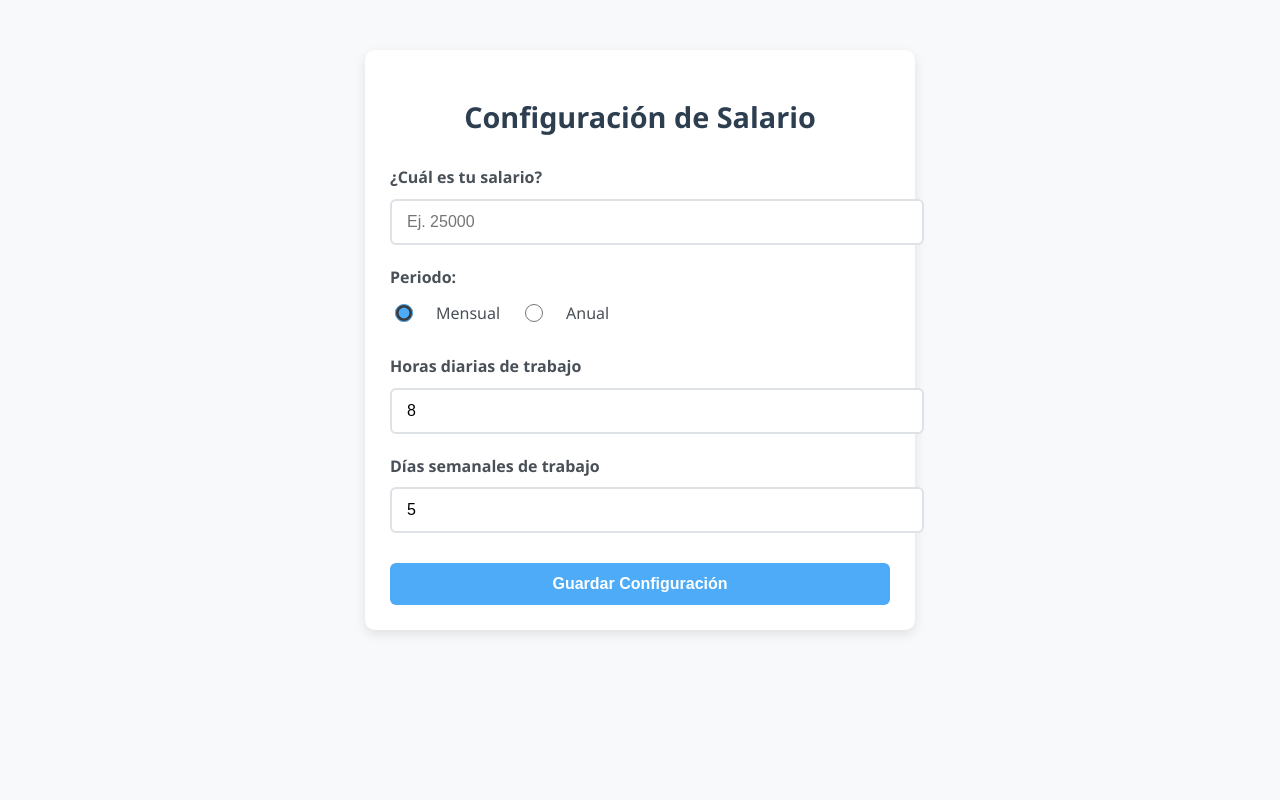
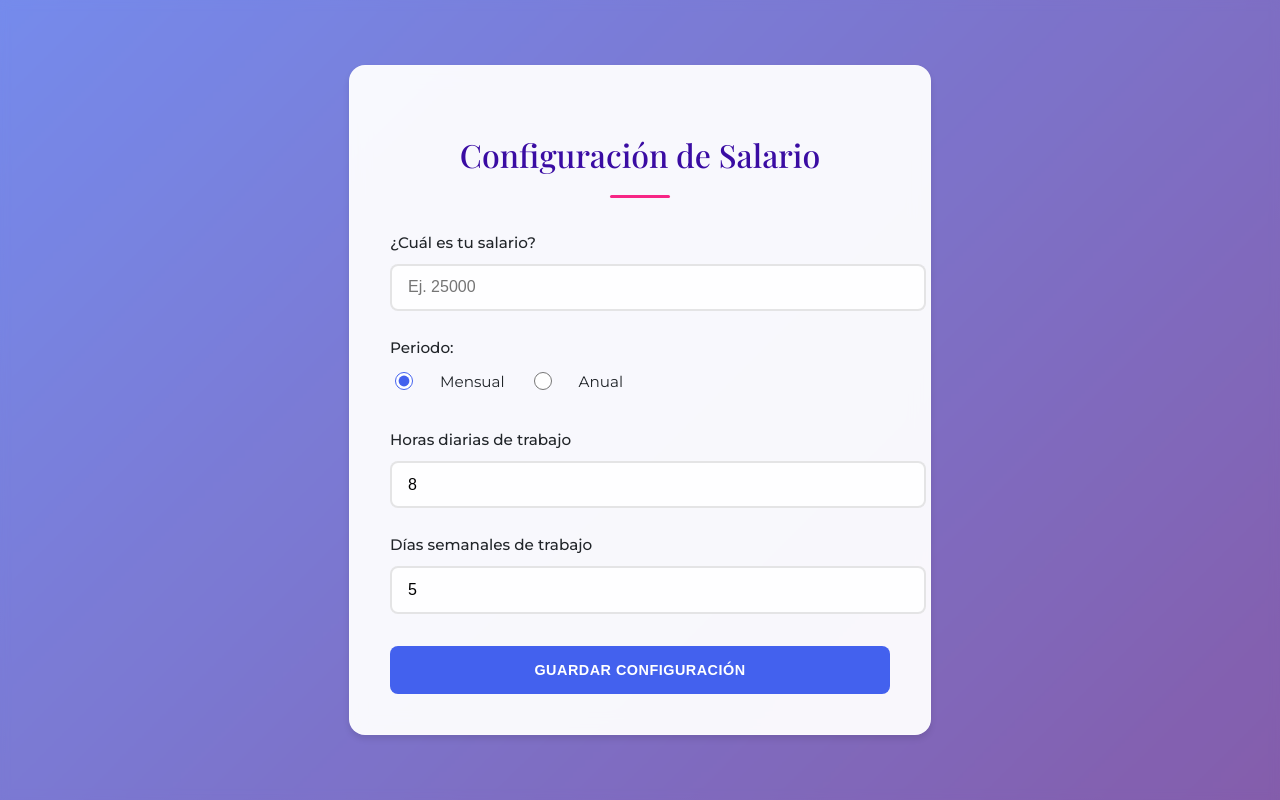
Before and after one commit to norahmartinn/horas.trabajo, a plain HTML site: page index.html in a window 1280 px wide. Drawn offline with nearby package versions, Linux system fonts and the light colour scheme.

Commit message:
Update style.css

```diff
--- a/style.css
+++ b/style.css
@@ -1,101 +1,161 @@
-/* Estilos generales */
+/* Estilos base y fuente profesional */
+:root {
+    --primary-color: #4361ee;
+    --secondary-color: #3a0ca3;
+    --accent-color: #f72585;
+    --light-color: #f8f9fa;
+    --dark-color: #212529;
+    --shadow: 0 4px 6px rgba(0, 0, 0, 0.1);
+}
+
 body {
-    font-family: 'Segoe UI', Tahoma, Geneva, Verdana, sans-serif;
-    line-height: 1.6;
+    font-family: 'Montserrat', sans-serif;
+    line-height: 1.7;
     margin: 0;
-    padding: 20px;
-    background-color: #f8f9fa;
-    color: #343a40;
+    min-height: 100vh;
+    display: flex;
+    justify-content: center;
+    align-items: center;
+    background: linear-gradient(135deg, #667eea 0%, #764ba2 100%);
+    color: var(--dark-color);
+    position: relative;
+    overflow-x: hidden;
+}
+
+.background-overlay {
+    position: fixed;
+    top: 0;
+    left: 0;
+    width: 100%;
+    height: 100%;
+    background: rgba(255, 255, 255, 0.1);
+    backdrop-filter: blur(5px);
+    z-index: -1;
+}
+
+.app-container {
+    width: 100%;
+    max-width: 1200px;
+    padding: 2rem;
+    display: flex;
+    justify-content: center;
 }
 
 /* Contenedor principal */
 .container {
+    width: 100%;
     max-width: 500px;
-    margin: 30px auto;
-    padding: 25px;
-    background: #ffffff;
-    border-radius: 10px;
-    box-shadow: 0 4px 12px rgba(0, 0, 0, 0.1);
-    transition: all 0.3s ease;
+    padding: 2.5rem;
+    background: rgba(255, 255, 255, 0.95);
+    border-radius: 16px;
+    box-shadow: var(--shadow);
+    transition: all 0.4s cubic-bezier(0.175, 0.885, 0.32, 1.275);
+    backdrop-filter: blur(10px);
+    border: 1px solid rgba(255, 255, 255, 0.3);
 }
 
 .container:hover {
-    box-shadow: 0 6px 16px rgba(0, 0, 0, 0.15);
+    transform: translateY(-5px);
+    box-shadow: 0 15px 30px rgba(0, 0, 0, 0.2);
 }
 
 h1 {
+    font-family: 'Playfair Display', serif;
     text-align: center;
-    color: #2c3e50;
-    margin-bottom: 25px;
-    font-size: 1.8rem;
+    color: var(--secondary-color);
+    margin-bottom: 2rem;
+    font-size: 2rem;
+    font-weight: 500;
+    position: relative;
+}
+
+h1::after {
+    content: '';
+    display: block;
+    width: 60px;
+    height: 3px;
+    background: var(--accent-color);
+    margin: 0.8rem auto;
+    border-radius: 3px;
 }
 
 /* Grupos de input */
 .input-group {
-    margin-bottom: 20px;
+    margin-bottom: 1.5rem;
 }
 
 .input-group label {
     display: block;
-    margin-bottom: 8px;
-    font-weight: 600;
-    color: #495057;
+    margin-bottom: 0.5rem;
+    font-weight: 500;
+    color: var(--dark-color);
+    font-size: 0.95rem;
 }
 
 .input-group input[type="number"] {
     width: 100%;
-    padding: 12px 15px;
-    border: 2px solid #dee2e6;
-    border-radius: 6px;
-    font-size: 16px;
-    transition: border-color 0.3s;
+    padding: 0.8rem 1rem;
+    border: 2px solid rgba(0, 0, 0, 0.1);
+    border-radius: 8px;
+    font-size: 1rem;
+    transition: all 0.3s;
+    background: rgba(255, 255, 255, 0.8);
 }
 
 .input-group input[type="number"]:focus {
-    border-color: #4dabf7;
+    border-color: var(--primary-color);
     outline: none;
-    box-shadow: 0 0 0 3px rgba(77, 171, 247, 0.2);
+    box-shadow: 0 0 0 3px rgba(67, 97, 238, 0.2);
 }
 
 /* Radio buttons */
 .radio-group {
     display: flex;
-    gap: 20px;
-    margin-top: 10px;
+    gap: 1.5rem;
+    margin-top: 0.5rem;
 }
 
 .radio-group label {
-    font-weight: normal;
+    font-weight: 400;
     display: flex;
     align-items: center;
-    gap: 8px;
+    gap: 0.5rem;
     cursor: pointer;
+    transition: color 0.3s;
+}
+
+.radio-group label:hover {
+    color: var(--primary-color);
 }
 
 .radio-group input[type="radio"] {
     width: 18px;
     height: 18px;
-    accent-color: #4dabf7;
+    accent-color: var(--primary-color);
 }
 
 /* Botones */
 button {
-    background-color: #4dabf7;
+    background: var(--primary-color);
     color: white;
     border: none;
-    padding: 12px 20px;
-    border-radius: 6px;
+    padding: 1rem;
+    border-radius: 8px;
     cursor: pointer;
-    font-size: 16px;
+    font-size: 1rem;
     font-weight: 600;
     width: 100%;
-    transition: all 0.3s;
-    margin-top: 10px;
+    transition: all 0.3s ease;
+    margin-top: 0.5rem;
+    letter-spacing: 0.5px;
+    text-transform: uppercase;
+    font-size: 0.9rem;
 }
 
 button:hover {
-    background-color: #339af0;
+    background: var(--secondary-color);
     transform: translateY(-2px);
+    box-shadow: 0 7px 14px rgba(0, 0, 0, 0.1);
 }
 
 button:active {
@@ -104,14 +164,41 @@ button:active {
 
 /* Resultado */
 #result {
-    margin-top: 25px;
-    padding: 15px;
-    background-color: #e7f5ff;
-    border-radius: 6px;
-    border-left: 4px solid #4dabf7;
+    margin-top: 2rem;
+    padding: 1.5rem;
+    background: rgba(67, 97, 238, 0.1);
+    border-radius: 8px;
+    border-left: 4px solid var(--accent-color);
     display: none;
     font-size: 1.1rem;
-    line-height: 1.5;
+    line-height: 1.6;
+    animation: fadeIn 0.5s ease-out;
+}
+
+/* Animaciones */
+@keyframes fadeIn {
+    from { opacity: 0; transform: translateY(10px); }
+    to { opacity: 1; transform: translateY(0); }
+}
+
+/* Responsive */
+@media (max-width: 768px) {
+    .app-container {
+        padding: 1rem;
+    }
+
+    .container {
+        padding: 1.5rem;
+    }
+
+    h1 {
+        font-size: 1.6rem;
+    }
+
+    .radio-group {
+        flex-direction: column;
+        gap: 0.5rem;
+    }
 }
 
 /* Estilos para inputs numéricos */
@@ -124,30 +211,3 @@ input[type="number"]::-webkit-inner-spin-button {
     -webkit-appearance: none;
     margin: 0;
 }
-
-/* Responsive */
-@media (max-width: 600px) {
-    .container {
-        margin: 15px;
-        padding: 20px;
-    }
-
-    h1 {
-        font-size: 1.5rem;
-    }
-
-    .radio-group {
-        flex-direction: column;
-        gap: 10px;
-    }
-}
-
-/* Animaciones */
-@keyframes fadeIn {
-    from { opacity: 0; transform: translateY(10px); }
-    to { opacity: 1; transform: translateY(0); }
-}
-
-#result {
-    animation: fadeIn 0.3s ease-out;
-}
```
